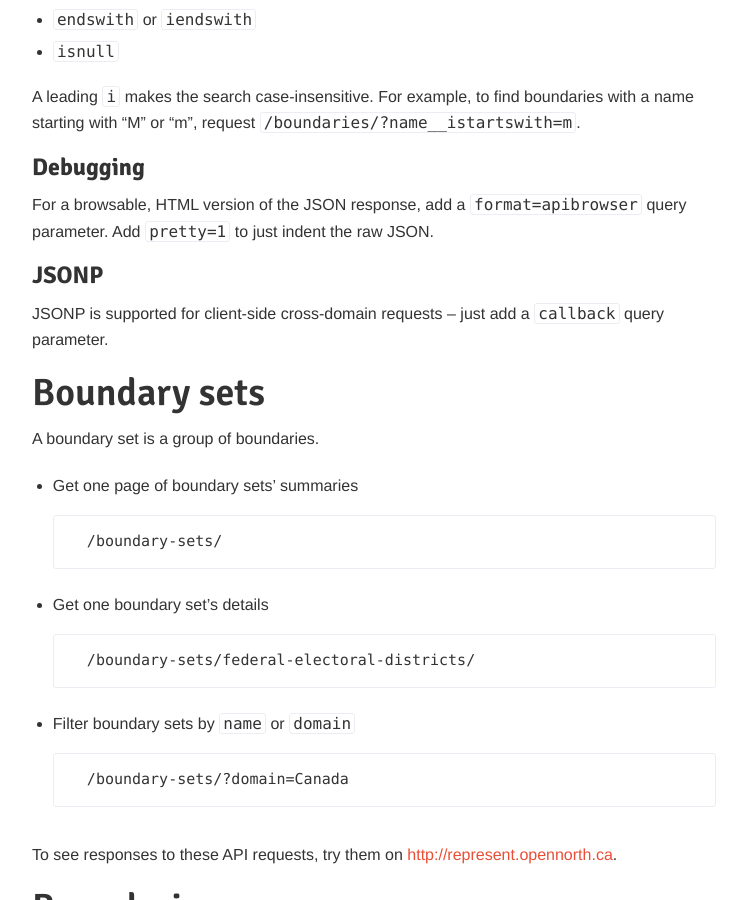
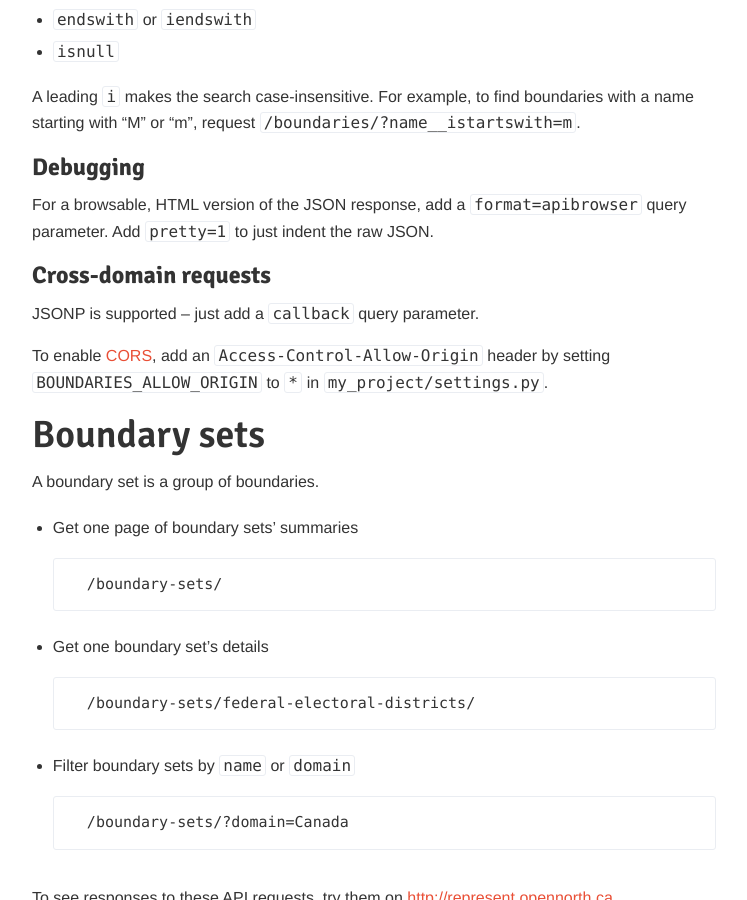
Before and after one commit to opennorth/represent-boundaries-docs, a Jekyll site: the page built from docs/reference/index.md, in a window 1280 px wide and 900 px high, scrolled down 1310 px. Shown: the whole window, without its empty margins (266-1013 px from the left). Built offline with Jekyll 4.4.1, drawn with Linux system fonts in a browser that asks for light colours; Markdown is read by kramdown in place of the engine named in the settings; some of the changed text lies outside the part shown.

```diff
--- a/docs/reference/index.md
+++ b/docs/reference/index.md
@@ -9,8 +9,8 @@ title: API Reference
 
 The API has two top-level endpoints:
 
-* [Boundary sets](#boundary-sets)
-* [Boundaries](#boundaries)
+* [Boundary sets](#boundary-sets): see what groups of boundaries are available
+* [Boundaries](#boundaries): find boundaries by latitude and longitude and draw boundaries
 
 All endpoints output JSON.
 
@@ -51,9 +51,11 @@ A leading `i` makes the search case-insensitive. For example, to find boundaries
 
 For a browsable, HTML version of the JSON response, add a `format=apibrowser` query parameter. Add `pretty=1` to just indent the raw JSON.
 
-### JSONP
+### Cross-domain requests
 
-JSONP is supported for client-side cross-domain requests – just add a `callback` query parameter.
+JSONP is supported – just add a `callback` query parameter.
+
+To enable [CORS](https://developer.mozilla.org/en-US/docs/Web/HTTP/Access_control_CORS), add an `Access-Control-Allow-Origin` header by setting `BOUNDARIES_ALLOW_ORIGIN` to `*` in `my_project/settings.py`.
 
 <h2 id="boundary-sets">Boundary sets</h2>
 
@@ -117,7 +119,7 @@ To see responses to these API requests, try them on [http://represent.opennorth.
 
 The default geospatial output format is GeoJSON. Add a `format=kml` or `format=wkt` query parameter to get KML or Well-Known Text.
 
-The `simple_shape` endpoint simplifies the shape, looks fine and loads fast. Represent Boundaries uses a tolerance of `0.0002` by default to simplify the shape. You can change the tolerance by setting `SIMPLE_SHAPE_TOLERANCE` in `my_project/settings.py`. If you change the tolerance, run `loadshapefiles` with the `--reload` switch.
+The `simple_shape` endpoint simplifies the shape, looks fine and loads fast. Represent Boundaries uses a tolerance of `0.0002` by default to simplify the shape. You can change the tolerance by setting `BOUNDARIES_SIMPLE_SHAPE_TOLERANCE` in `my_project/settings.py`. If you change the tolerance, run `loadshapefiles` with the `--reload` switch.
 
 * Get all simple shapes from a boundary set
 
```
